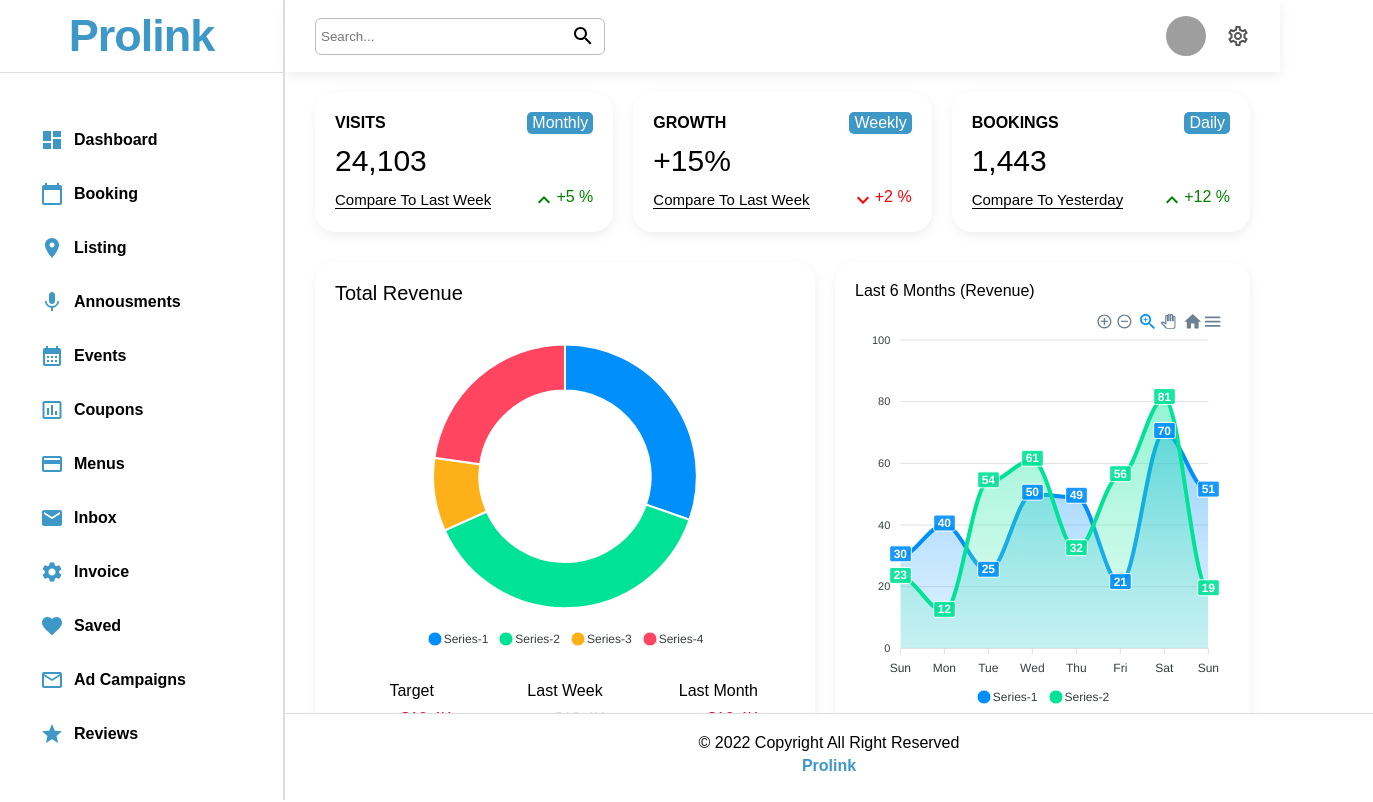
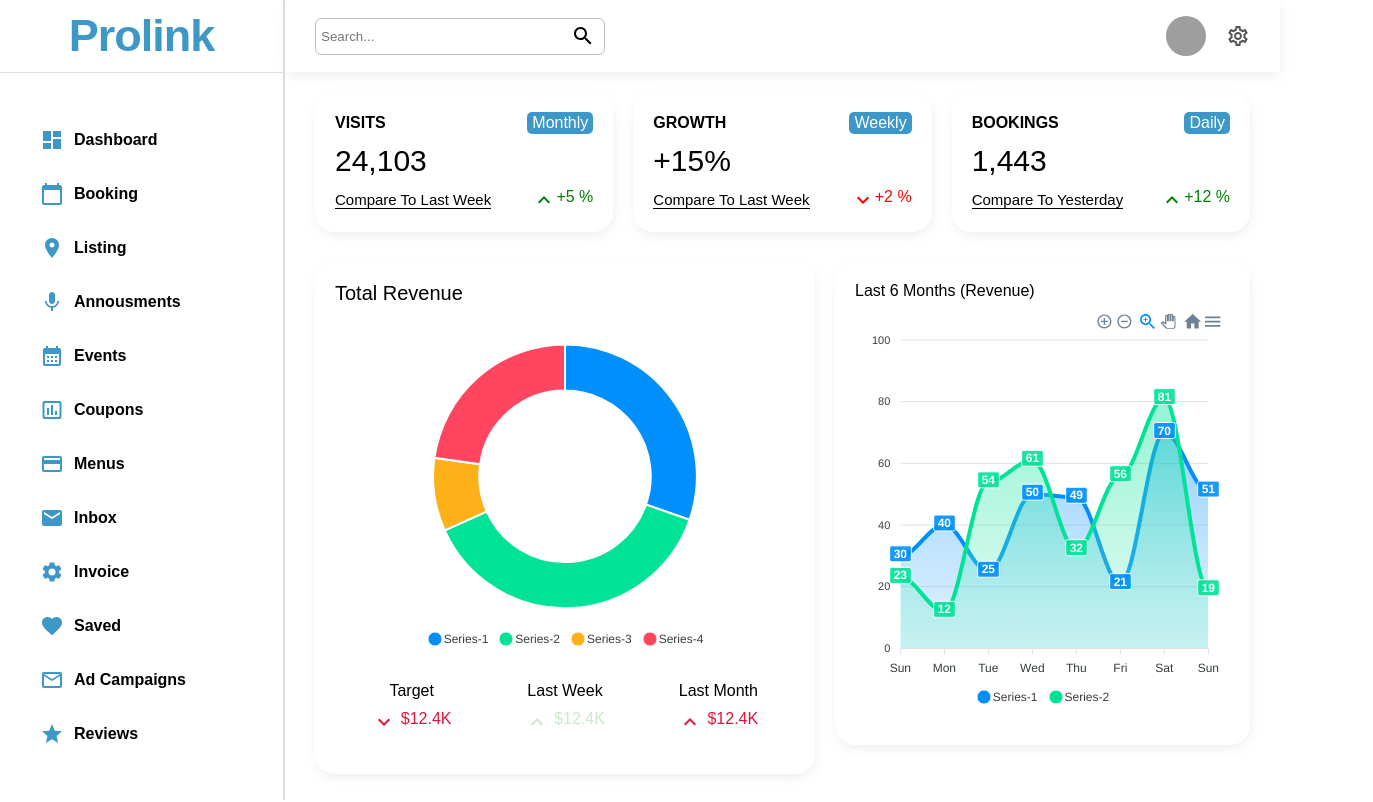
Before and after one commit to Rutubhimani28/Directory-Listing, a React (Create React App) app: page / in a window 1280 px wide. Shown: the top 802 px of the page, 1373 px wide, since content can reach past the window. Built offline with nearby package versions, Linux system fonts and the light colour scheme; grey boxes are pictures that could not be loaded.

Commit message:
some changes

```diff
--- a/src/Styles/CSS/index.css
+++ b/src/Styles/CSS/index.css
@@ -364,9 +364,6 @@ a {
   background-color: #fff;
   border-top: 1px solid #ddd;
   padding: 20px 0px;
-  position: absolute;
-  bottom: 0;
-  width: 85%;
 }
 .sadek span {
   color: #3e98c7;
```
